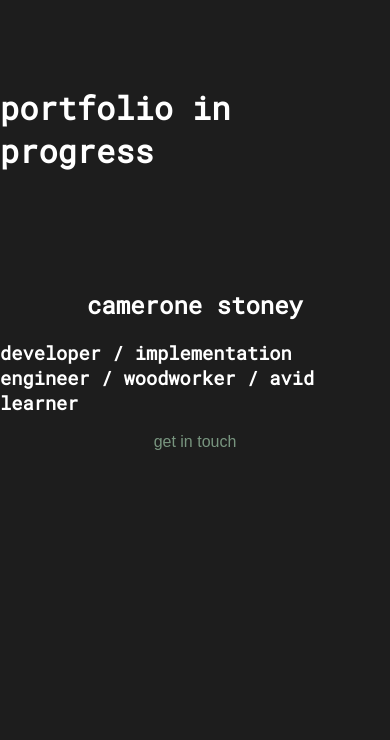
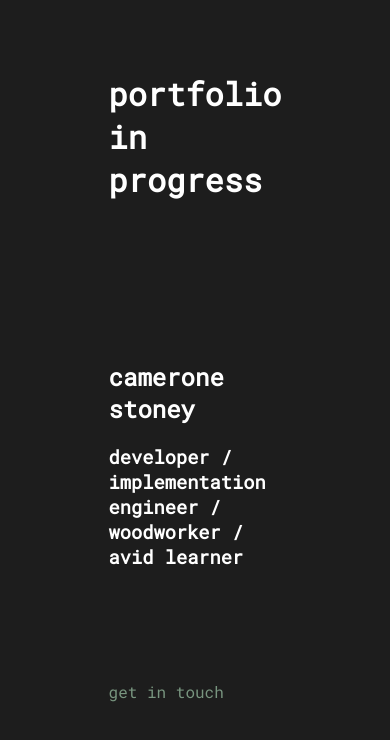
Before and after one commit to Cjstoney/portfolio_react, a React (Create React App) app: page / in a window 390 px wide. Shown: the top 740 px of the page. Built offline with nearby package versions, Linux system fonts and the light colour scheme.

Commit message:
style: mobile breakpoint

```diff
--- a/src/App.js
+++ b/src/App.js
@@ -7,10 +7,10 @@ class App extends React.Component {
     scrollY: 0,
   };
 
-  handleScroll = (event) => {
-    this.setState({ scrollY: window.scrollY });
-    console.log(window.scrollY);
-  };
+  // handleScroll = (event) => {
+  //   this.setState({ scrollY: window.scrollY });
+  //   console.log(window.scrollY);
+  // };
   render() {
     return (
       <div>
--- a/src/index.css
+++ b/src/index.css
@@ -19,10 +19,10 @@ code {
   font-family: source-code-pro, Menlo, Monaco, Consolas, "Courier New",
     monospace;
 }
-@media only screen and (max-width: 600px) {
+/* @media only screen and (max-width: 600px) {
   body {
     padding-bottom: 100px;
-    margin-bottom: 100px;
-    /* box-sizing: border-box; */
-  }
-}
+    margin-bottom: 100px; */
+/* box-sizing: border-box; */
+/* } */
+/* } */
--- a/src/pages/construction/construction.css
+++ b/src/pages/construction/construction.css
@@ -14,6 +14,7 @@
 .textExplanation {
   font-family: "Roboto Mono";
   justify-self: center;
+  margin-bottom: 6em;
 }
 .emailLink {
   color: #78957f;
@@ -32,3 +33,30 @@
 #nameHeader {
   margin: 0em;
 }
+@media only screen and (max-width: 600px) {
+  .textContainer {
+    display: grid;
+    grid-template-columns: 1fr 1fr 1fr;
+  }
+  .constructionText,
+  .developerName,
+  .textExplanation,
+  .emailLink {
+    font-family: "Roboto Mono";
+    justify-self: center;
+    grid-column-start: 2;
+    grid-column-end: span 1;
+  }
+  #directEmail {
+    color: #78957f;
+    text-decoration: none;
+    justify-self: start;
+  }
+  .emailLink:hover {
+    border: 2px, solid, #78957f;
+  }
+  #constructionTitle {
+    margin-top: 2em;
+    margin-bottom: 5em;
+  }
+}
```
